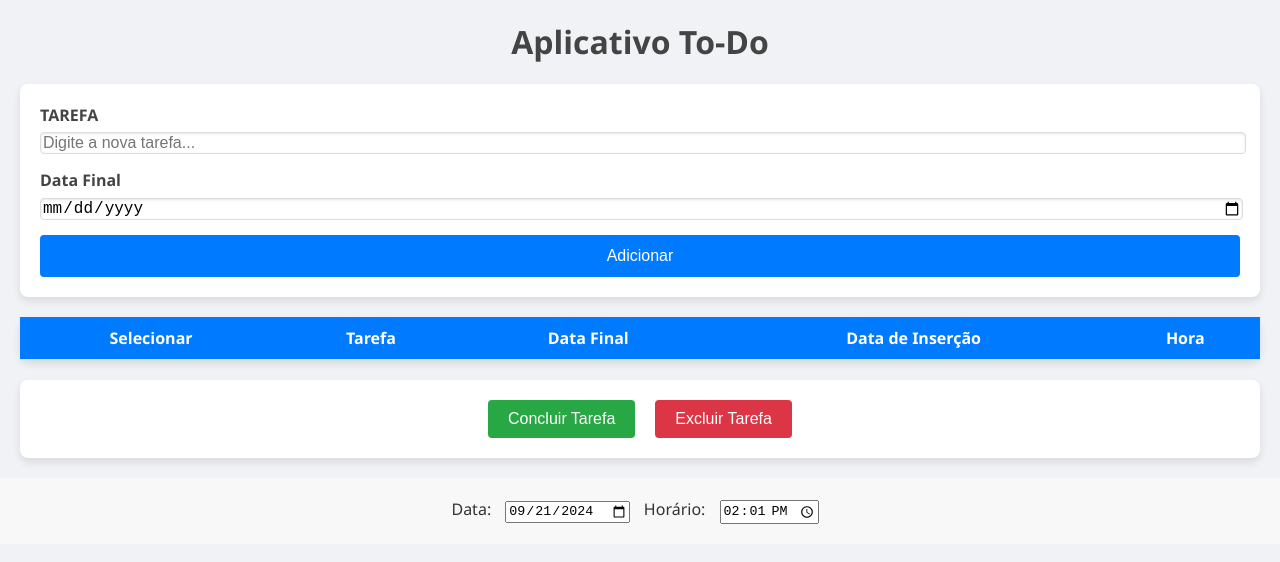
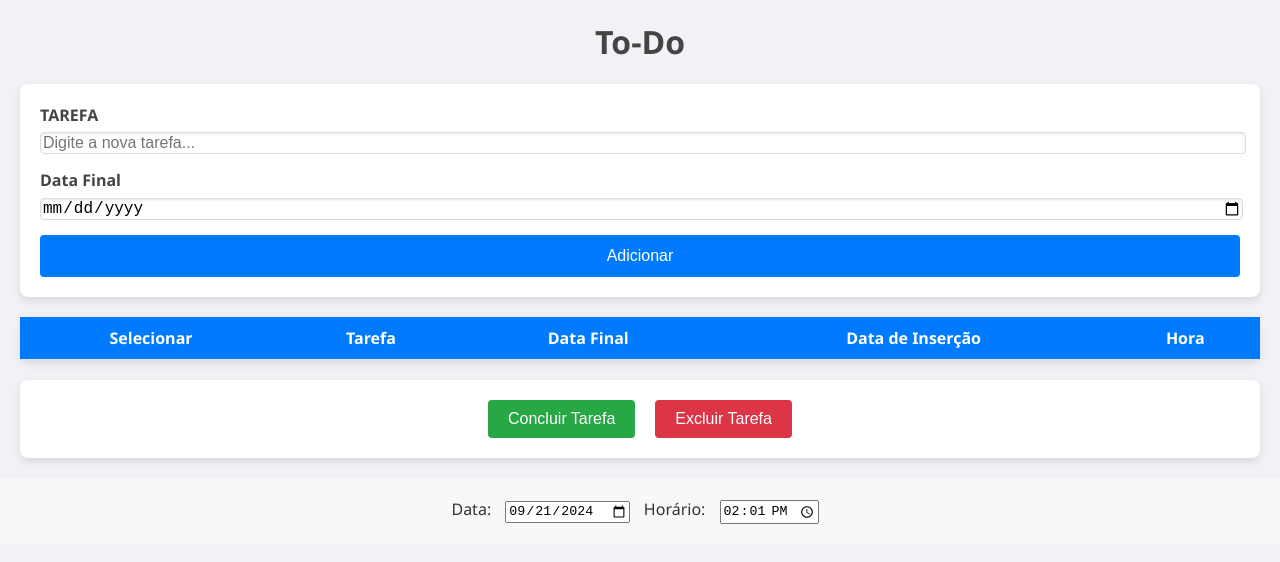
Before and after one commit to WalaceLuisSousa/To-Do-with-MongoDB, a website: page index.html in a window 1280 px wide. Drawn offline with Linux system fonts and the light colour scheme; no server answers.

Commit message:
git teste

```diff
--- a/index.html
+++ b/index.html
@@ -7,7 +7,7 @@
     <link rel="stylesheet" href="style.css">
 </head>
 <body>
-    <h1>Aplicativo To-Do</h1>
+    <h1>To-Do</h1>
 
     <div class="input-container">
         <div class="input-group">
```
